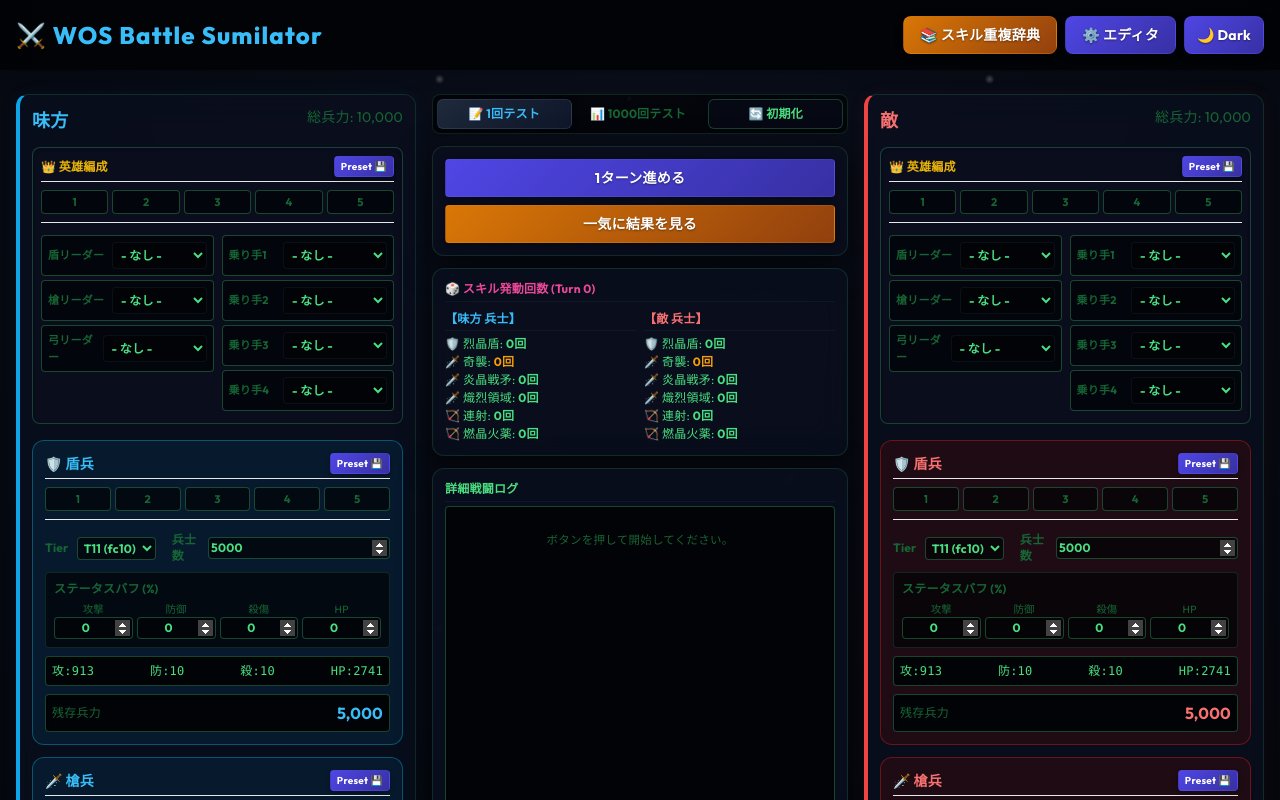
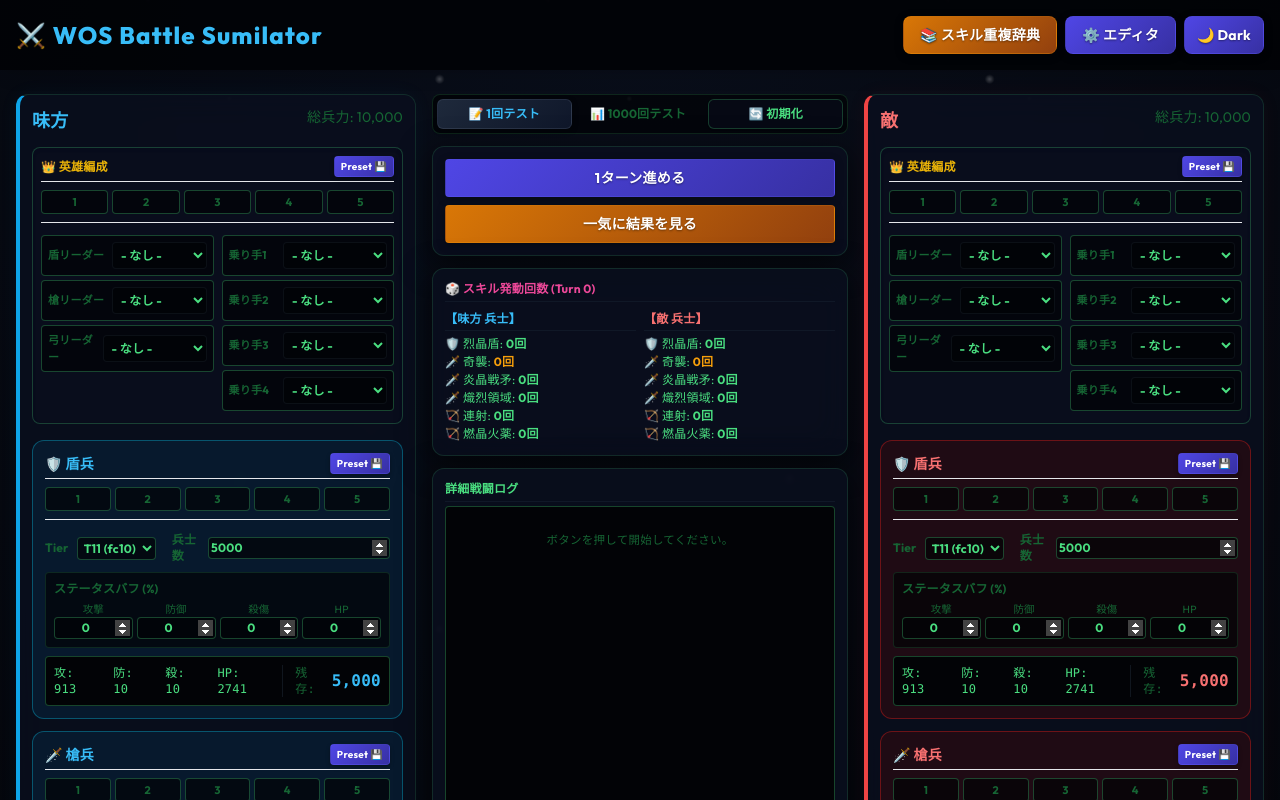
Before and after one commit to nilnil-2525/wos-battle-simulator, a React (Vite) app: page / in a window 1280 px wide. Shown: the top 800 px of the page. Built offline with nearby package versions, Linux system fonts and the light colour scheme.

Commit message:
style: 兵種ステータス値と残存兵力の1行表示における余白とフォントサイズを微調整して視認性を改善

```diff
--- a/src/components/ArmyPanel.jsx
+++ b/src/components/ArmyPanel.jsx
@@ -102,12 +102,14 @@ export const UnitInput = ({
                     <div><label className="block text-[10.5px] theme-text-muted text-center">HP</label><input type="number" value={unit.buffs.hp} onChange={(e) => onChange(side, type, 'buffs', { ...unit.buffs, hp: Number(e.target.value)})} disabled={disabled} className="w-full text-center theme-input p-0.5 rounded font-bold text-xs" /></div>
                 </div>
             </div>
-            <div className="text-xs theme-log-container p-1.5 rounded flex justify-between font-mono">
-                <span>攻:{fAtk}</span><span>防:{fDef}</span><span>殺:{fLet}</span><span>HP:{fHp}</span>
-            </div>
-            <div className="mt-2 text-right theme-log-container p-1.5 rounded flex justify-between items-center shadow-inner">
-                <span className="theme-text-muted text-xs">残存兵力</span>
-                <span className={`text-base font-bold ${unit.troops === 0 ? "text-slate-500" : side === 'ally' ? "theme-ally-win-text" : "theme-enemy-win-text"}`}>{unit.troops.toLocaleString()}</span>
+            <div className="text-xs theme-log-container p-2 rounded flex justify-between items-center font-mono">
+                <div className="flex gap-3">
+                    <span>攻: {fAtk}</span><span>防: {fDef}</span><span>殺: {fLet}</span><span>HP: {fHp}</span>
+                </div>
+                <div className="flex items-center gap-2 border-l border-slate-700/30 pl-3 ml-2">
+                    <span className="theme-text-muted text-xs">残存:</span>
+                    <span className={`text-base font-bold ${unit.troops === 0 ? "text-slate-500" : side === 'ally' ? "theme-ally-win-text" : "theme-enemy-win-text"}`}>{unit.troops.toLocaleString()}</span>
+                </div>
             </div>
         </div>
     );
```
